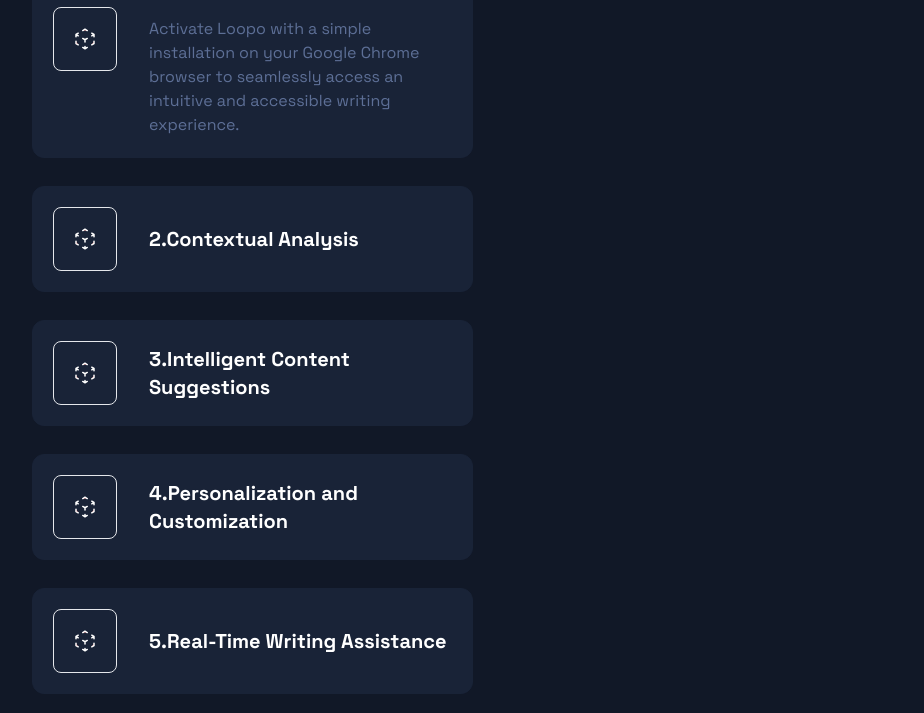
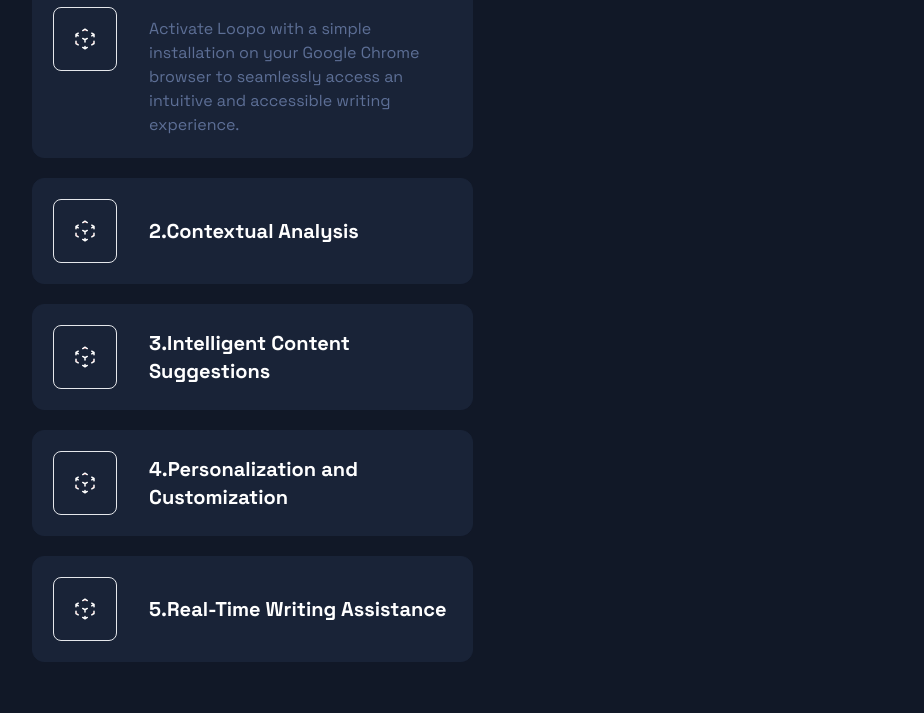
Before and after one commit to jero-peter/loopo-website, a website: page index.html in a window 1280 px wide. Shown: the part 2187-2900 px from the top of the page, without its empty margins (27-951 px from the left). Drawn offline with Linux system fonts and the light colour scheme.

Commit message:
gap-1-tab

```diff
--- a/index.html
+++ b/index.html
@@ -349,7 +349,7 @@
           <h2 class="text-2xl font-semibold md:text-5xl">Unlocking the Power of AI for Your Writing</h2>
           <!-- <span> Tech Ai</span> -->
         </div>
-        <div class="flex flex-col gap-3 tab">
+        <div class="flex flex-col gap-1 tab">
           <div class="tablinks cursor-pointer group" id="defaultOpen"
             onclick="openCity(event, 'London', 'LondonImage')">
             <div
```
Also changed, not shown: output.css.
